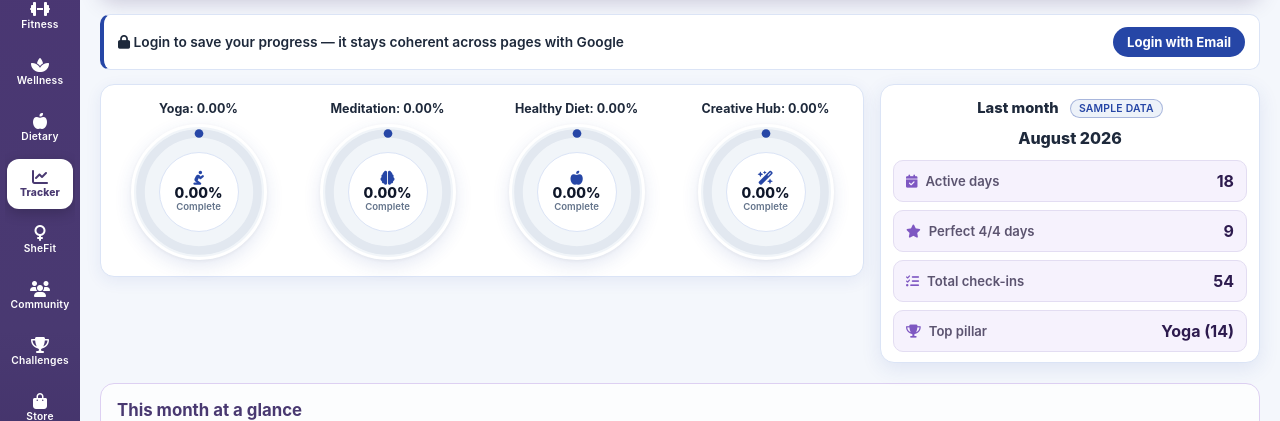
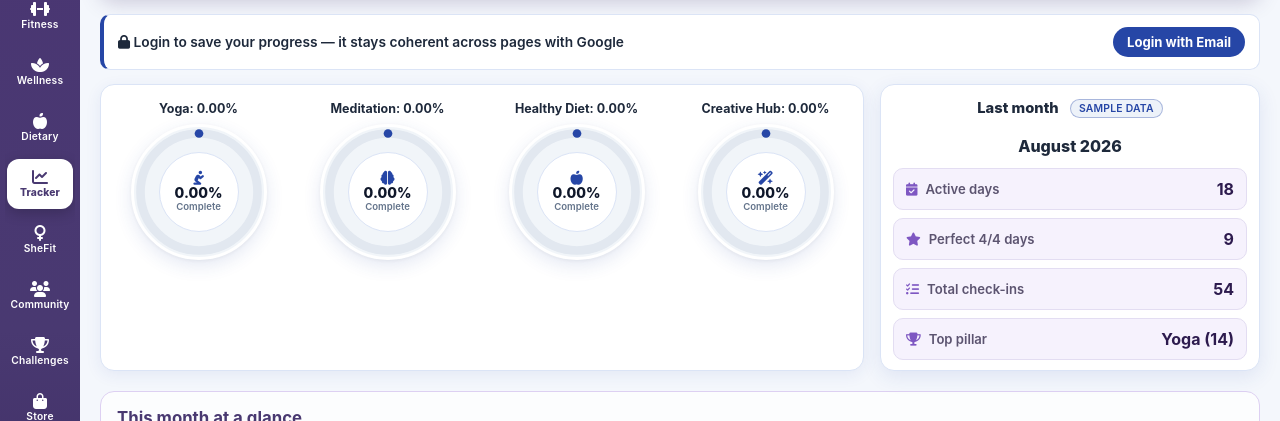
Before and after one commit to ks-1220/work-sih, a Next.js app: page /tracker in a window 1280 px wide. Shown: the part 110-531 px from the top of the page. Built offline with nearby package versions, Linux system fonts and the light colour scheme; no server answers.

Commit message:
UI: last-month panel matches gauges box height on tracker

```diff
--- a/src/views/trackersheet/Tracker.css
+++ b/src/views/trackersheet/Tracker.css
@@ -43,7 +43,7 @@
   display: grid;
   grid-template-columns: minmax(0, 1.35fr) 380px;
   gap: 16px;
-  align-items: start;
+  align-items: stretch;
   margin-bottom: 16px;
 }
 
@@ -205,7 +205,11 @@
 .tracker-stat strong { font-size: 1.5rem; color: #2d1b4e; }
 .tracker-stat span { font-size: 0.75rem; color: #6b6480; text-align: center; }
 
-.lastmonth-rows { display: flex; flex-direction: column; gap: 8px; margin-top: 12px; }
+.lastmonth-rows { display: flex; flex-direction: column; gap: 8px; margin-top: 12px; flex: 1; justify-content: space-evenly; }
+
+/* Last-month side panel fills the row height so it always matches the
+   gauges box on its left. */
+.lastmonth-panel { display: flex; flex-direction: column; }
 .lastmonth-row { display: flex; align-items: center; justify-content: space-between; gap: 10px; padding: 10px 12px; border-radius: 10px; background: #f6f2fd; border: 1px solid #e3ddf2; font-size: 0.82rem; }
 .lastmonth-row span { display: inline-flex; align-items: center; gap: 8px; color: #5c5470; font-weight: 600; }
 .lastmonth-row span i { color: #7e57c2; }
```
